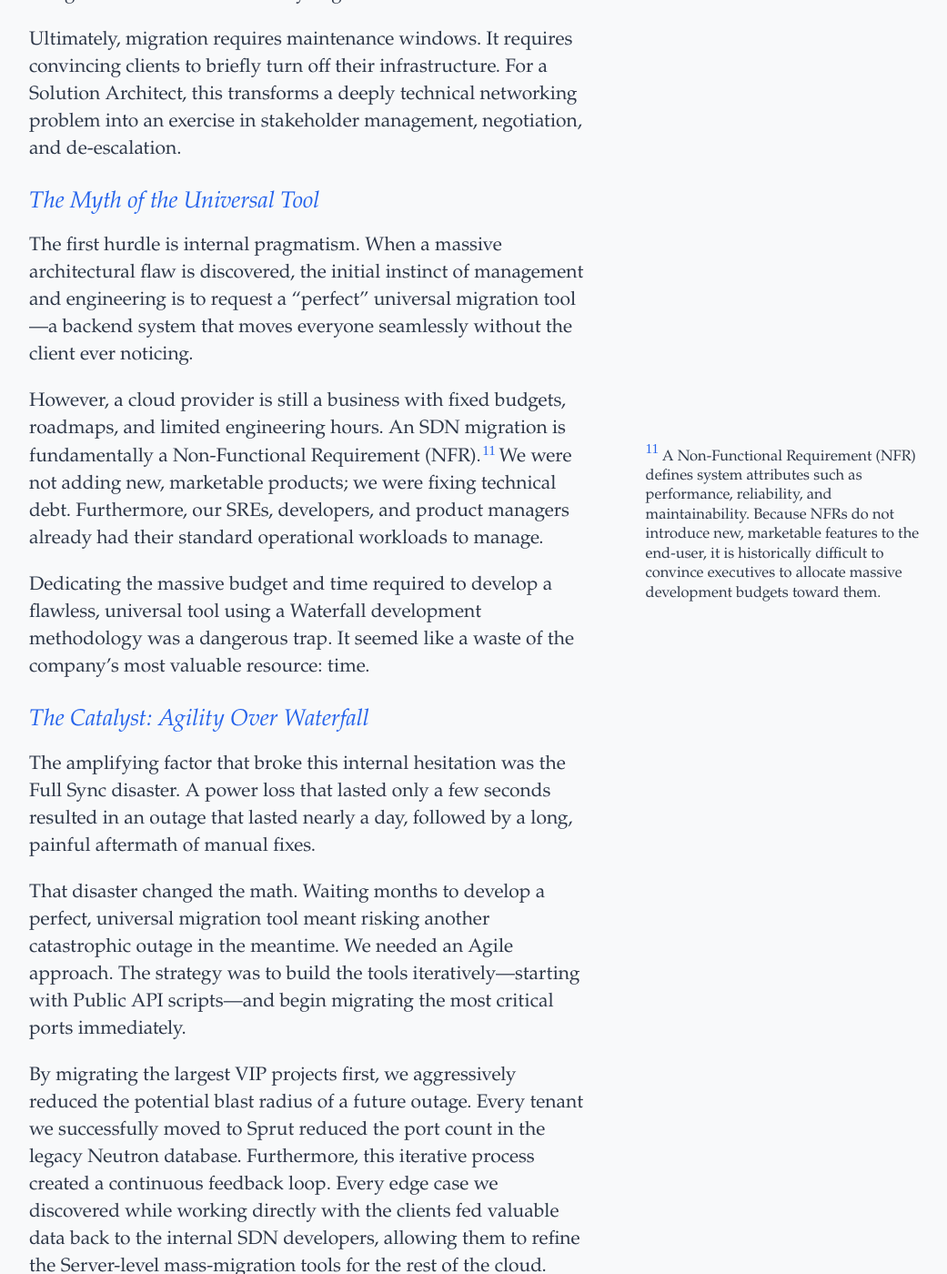
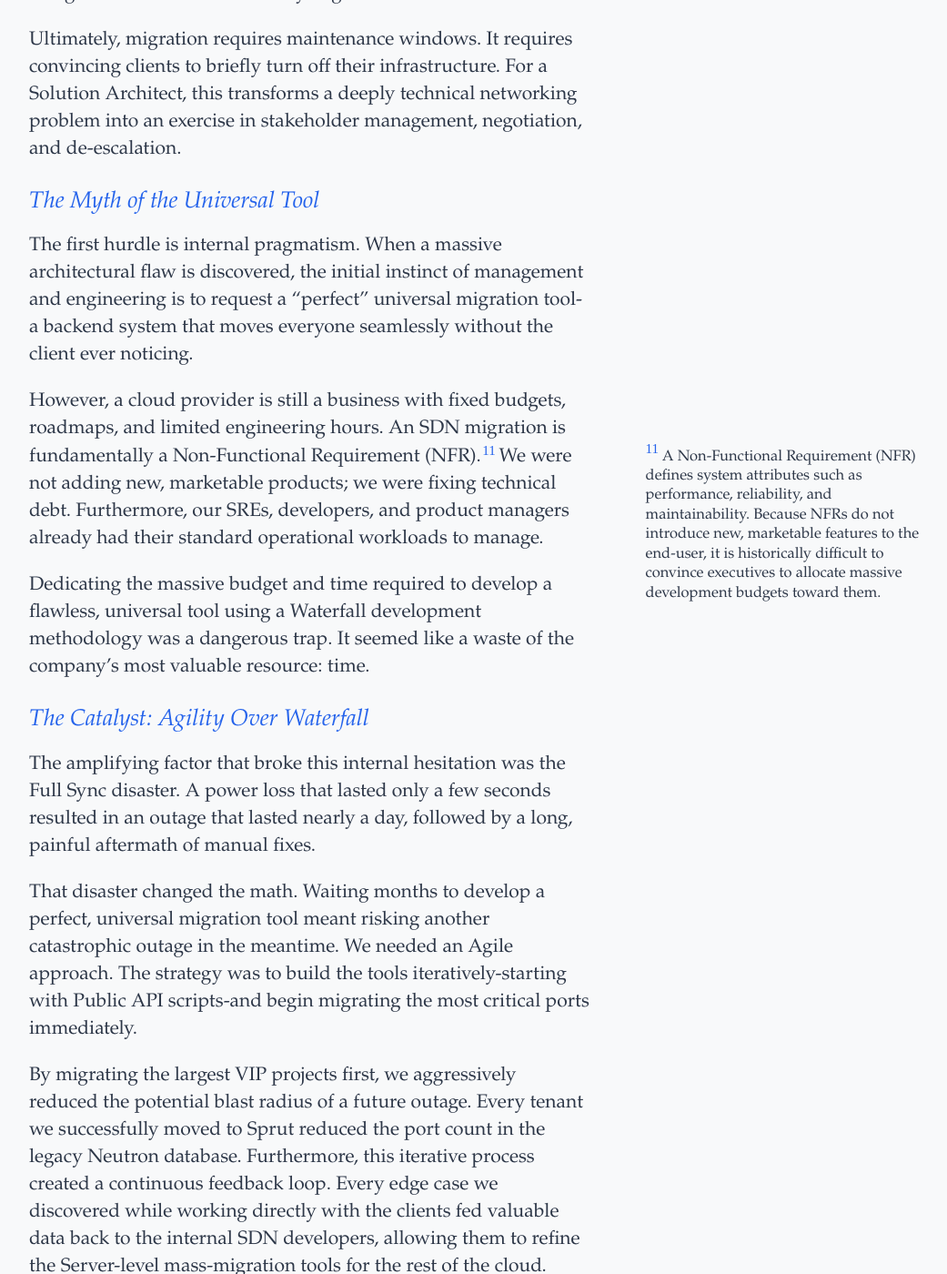
Before and after one commit to IlyaNyrkov/IlyaNyrkov.github.io, a Jekyll site: the page built from _posts/2026-04-27-migrating-200-000-network-ports.md, in a window 1280 px wide and 1400 px high, scrolled down 36614 px. Shown: the whole window at 91% size, without its empty margins (128-1169 px from the left). Built offline with Jekyll 4.4.1, drawn with Linux system fonts in a browser that asks for light colours; some web fonts are replaced; some of the changed text lies outside the part shown.

```diff
--- a/_posts/2026-04-27-migrating-200-000-network-ports.md
+++ b/_posts/2026-04-27-migrating-200-000-network-ports.md
@@ -495,7 +495,7 @@ Ultimately, migration requires maintenance windows. It requires convincing clien
 
 ### The Myth of the Universal Tool
 
-The first hurdle is internal pragmatism. When a massive architectural flaw is discovered, the initial instinct of management and engineering is to request a "perfect" universal migration tool—a backend system that moves everyone seamlessly without the client ever noticing.
+The first hurdle is internal pragmatism. When a massive architectural flaw is discovered, the initial instinct of management and engineering is to request a "perfect" universal migration tool-a backend system that moves everyone seamlessly without the client ever noticing.
 
 However, a cloud provider is still a business with fixed budgets, roadmaps, and limited engineering hours. An SDN migration is fundamentally a Non-Functional Requirement (NFR).<label for="sn-11" class="margin-toggle sidenote-number"></label><input type="checkbox" id="sn-11" class="margin-toggle"/><span class="sidenote">A Non-Functional Requirement (NFR) defines system attributes such as performance, reliability, and maintainability. Because NFRs do not introduce new, marketable features to the end-user, it is historically difficult to convince executives to allocate massive development budgets toward them.</span> We were not adding new, marketable products; we were fixing technical debt. Furthermore, our SREs, developers, and product managers already had their standard operational workloads to manage.
 
@@ -505,13 +505,13 @@ Dedicating the massive budget and time required to develop a flawless, universal
 
 The amplifying factor that broke this internal hesitation was the Full Sync disaster. A power loss that lasted only a few seconds resulted in an outage that lasted nearly a day, followed by a long, painful aftermath of manual fixes.
 
-That disaster changed the math. Waiting months to develop a perfect, universal migration tool meant risking another catastrophic outage in the meantime. We needed an Agile approach. The strategy was to build the tools iteratively—starting with Public API scripts—and begin migrating the most critical ports immediately.
+That disaster changed the math. Waiting months to develop a perfect, universal migration tool meant risking another catastrophic outage in the meantime. We needed an Agile approach. The strategy was to build the tools iteratively-starting with Public API scripts-and begin migrating the most critical ports immediately.
 
 By migrating the largest VIP projects first, we aggressively reduced the potential blast radius of a future outage. Every tenant we successfully moved to Sprut reduced the port count in the legacy Neutron database. Furthermore, this iterative process created a continuous feedback loop. Every edge case we discovered while working directly with the clients fed valuable data back to the internal SDN developers, allowing them to refine the Server-level mass-migration tools for the rest of the cloud.
 
 ### The "Shoot the Messenger" Dynamic
 
-While the iterative approach was the correct engineering decision, it forced us into difficult conversations. After the outage, VIP clients were furiously demanding answers—and rightfully so.
+While the iterative approach was the correct engineering decision, it forced us into difficult conversations. After the outage, VIP clients were furiously demanding answers-and rightfully so.
 
 As a Lead Solution Architect, my role is to advise VIP clients on how to build highly available, scalable architectures within our cloud. I am not a member of the datacenter Operations team, and I cannot physically protect their applications from a facility power loss. However, after a major outage, the client associates *you* with the problem. You become the face of the failure.
 
@@ -561,7 +561,7 @@ However, as a former developer, I know we left a massive amount of performance o
 If I did this again, I would officially maintain a dual-track repository. I would offer the transparent Bash scripts for strict-compliance enterprise clients, and a high-performance, pre-compiled Go binary for startups and smaller clients who didn't require InfoSec audits and simply wanted the migration executed as concurrently and rapidly as possible.
 
 **2. Utilizing Migration as an "Infrastructure-as-Code" Upsell**
-While our VIPs heavily utilized Terraform, many legacy clients still relied entirely on "ClickOps"—manually building infrastructure via the web UI. This creates immense technical debt; if the engineer who built the network leaves the company, the infrastructure becomes a fragile black box that no one knows how to manage or restore if it breaks.
+While our VIPs heavily utilized Terraform, many legacy clients still relied entirely on "ClickOps"-manually building infrastructure via the web UI. This creates immense technical debt; if the engineer who built the network leaves the company, the infrastructure becomes a fragile black box that no one knows how to manage or restore if it breaks.
 
 Instead of simply executing a 1-to-1 migration of this undocumented infrastructure, we should have utilized our Professional Services team to turn this mandate into an IaC modernization campaign. There are tools capable of reverse-engineering existing OpenStack infrastructure via the API and generating raw Terraform code (I actually authored an internal guide for our VK Cloud team on how to do this).
 
```
